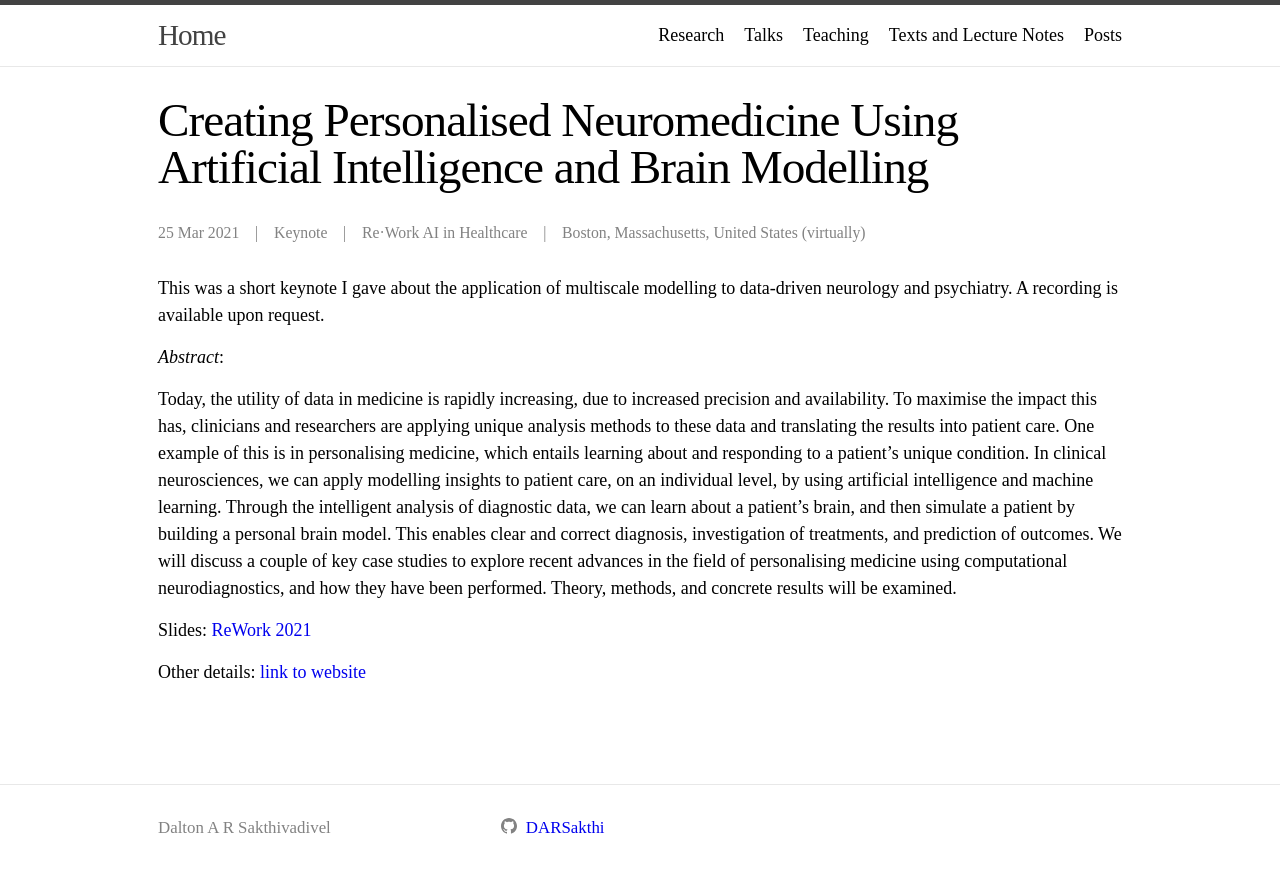
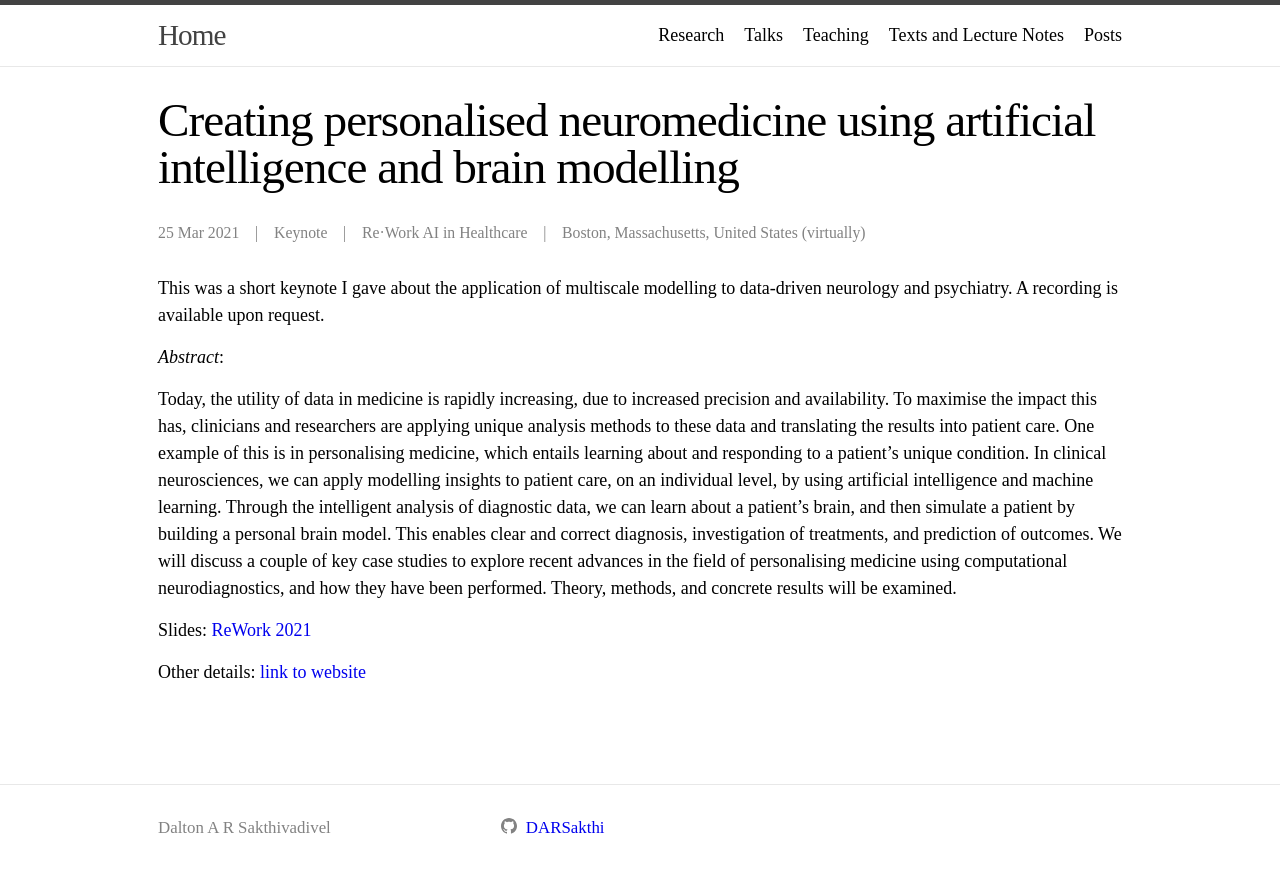
Before and after one commit to DARSakthi/DARSakthi.github.io, a Jekyll site: the page built from _talks/rework-21.markdown, in a window 1280 px wide. Shown: the top 873 px of the page. Built offline with Jekyll 4.4.1, drawn with Linux system fonts in a browser that asks for light colours.

Commit message:
Sent case

```diff
--- a/_talks/rework-21.markdown
+++ b/_talks/rework-21.markdown
@@ -1,5 +1,5 @@
 ---
-title: "Creating Personalised Neuromedicine Using Artificial Intelligence and Brain Modelling"
+title: "Creating personalised neuromedicine using artificial intelligence and brain modelling"
 collection: talks
 type: "Keynote"
 layout: talks
```
